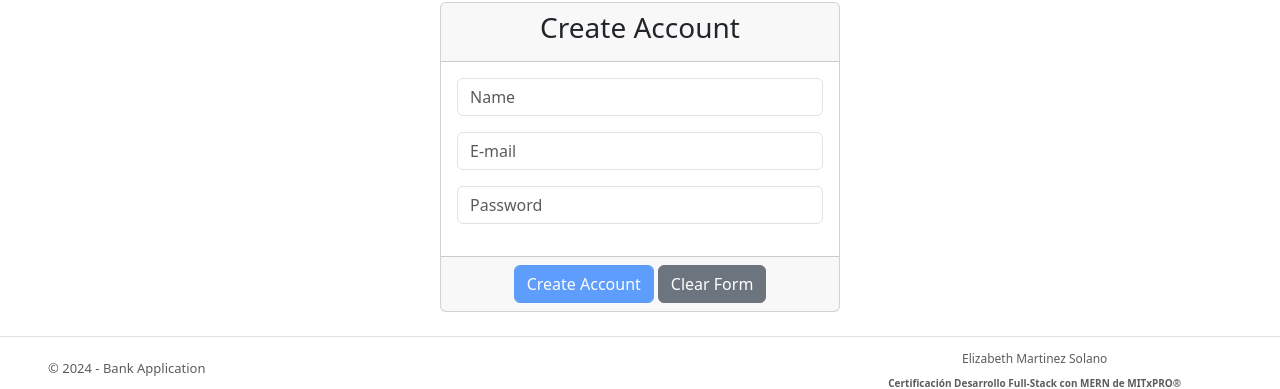
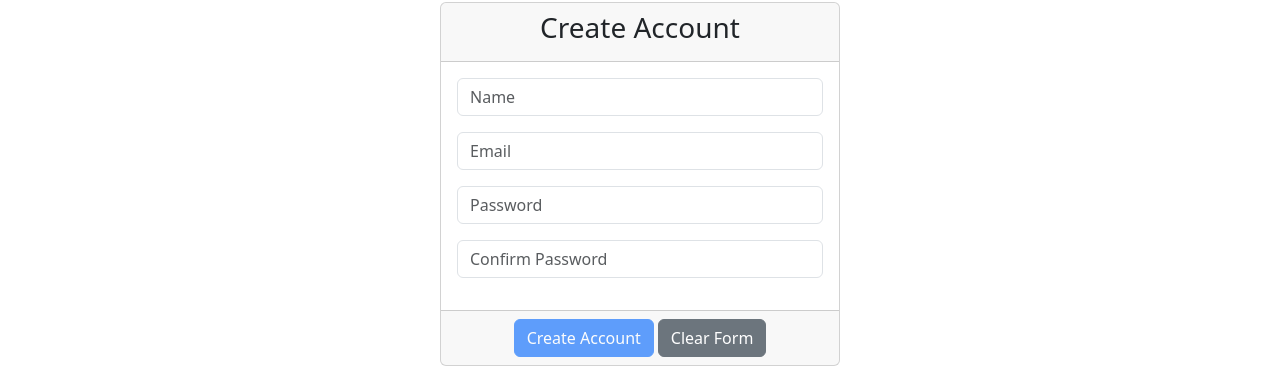
Before and after one commit to elizabeth011685/bank-application, a React (Create React App) app in the folder client/: page /src/pages/create-account in a window 1280 px wide. Shown: the part 378-767 px from the top of the page. Built offline with nearby package versions, Linux system fonts and the light colour scheme.

Commit message:
En componente de creación de cuenta se agrega campo para confirmar password, se cambia el tipo de text a password y se valida que la longitud sea de al menos 6 caracteres

```diff
--- a/client/src/pages/create-account.js
+++ b/client/src/pages/create-account.js
@@ -20,7 +20,8 @@ function CreateAccount() {
         initialValues: {
             name: '',
             email: '',
-            password: ''
+            password: '',
+            confirm_password: ''
         },
          onSubmit: async values => {
             await axios.get(`${apiURL}/account/create/${values.name}/${values.email}/${values.password}`);
@@ -33,6 +34,10 @@ function CreateAccount() {
             if (!values.name) errors.name = "Field required";
             if (!values.email) errors.email = "Field required";
             if (!values.password) errors.password = "Field required";
+            if (values.password && values.password.length < 6) errors.password = "Password must have at least 6 characters";
+            if (!values.confirm_password) errors.confirm_password = "Field required";
+            if (values.password && values.confirm_password && values.password !== values.confirm_password ) errors.confirm_password = "Password not match";
+
             if (values.email && !regex.test(String(values.email).toLowerCase())) errors.email = "Field should be a valid email";
             return errors;
         }
@@ -80,7 +85,7 @@ function CreateAccount() {
                         <input name="email" id="emailField" type="text" onChange={formik.handleChange}
                                value={formik.values.email}
                                readOnly={enviado}
-                               className="form-control" placeholder="E-mail" aria-label="EMail"
+                               className="form-control" placeholder="Email" aria-label="Email"
                                autoComplete="off"
                                aria-describedby="addon-wrapping"/>
                         {formik.errors.email ?
@@ -88,7 +93,7 @@ function CreateAccount() {
                     </div>
 
                     <div className="mb-3">
-                        <input name="password" id="pswField" type="text" onChange={formik.handleChange}
+                        <input name="password" id="pswField" type="password" onChange={formik.handleChange}
                                value={formik.values.password}
                                readOnly={enviado}
                                className="form-control" placeholder="Password" aria-label="Password"
@@ -96,6 +101,19 @@ function CreateAccount() {
                                aria-describedby="addon-wrapping"/>
                         {formik.errors.password ?
                             <div style={{color: 'red'}} id="pswError">{formik.errors.password}</div> : null}
+                    </div>
+
+                    <div className="mb-3">
+                        <input name="confirm_password" id="pswFieldConfirm" type="password"
+                               onChange={formik.handleChange}
+                               value={formik.values.confirm_password}
+                               readOnly={enviado}
+                               className="form-control" placeholder="Confirm Password" aria-label="Confirm Password"
+                               autoComplete="off"
+                               aria-describedby="addon-wrapping"/>
+                        {formik.errors.confirm_password ?
+                            <div style={{color: 'red'}}
+                                 id="pswConfirmError">{formik.errors.confirm_password}</div> : null}
                     </div>
                 </>)
             }
@@ -108,7 +126,9 @@ function CreateAccount() {
                                         id="submitBtn" className="btn btn-primary">
                                     Create Account
                                 </button>
-                        <button type="button" className="btn btn-secondary ms-1" onClick={handleClearForm}>Clear Form</button>
+                                <button type="button" className="btn btn-secondary ms-1" onClick={handleClearForm}>Clear
+                                    Form
+                                </button>
                             </>
                         )}
 
```
Lines whose indentation alone changed are shown as unchanged.
